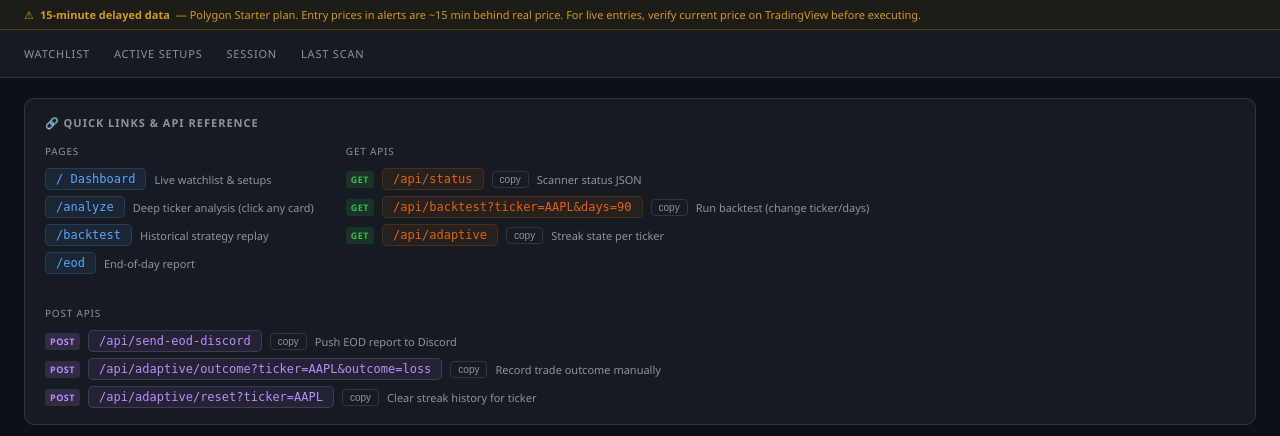
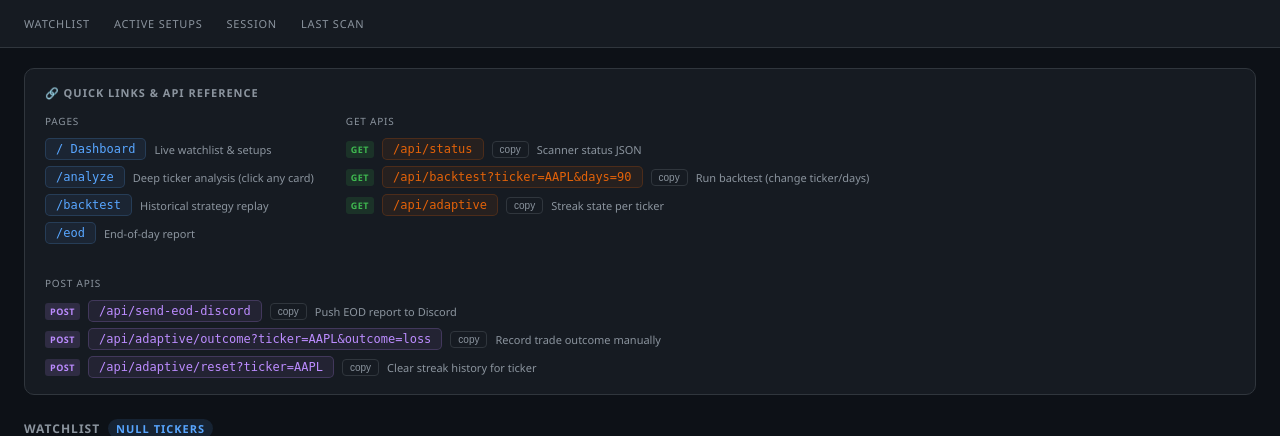
Before and after one commit to satishdulaltx-dev/smc-scanner-java-v2, a Spring app: page /dashboard in a window 1280 px wide. Shown: the part 56-492 px from the top of the page. Run offline with Thymeleaf, Linux system fonts and the light colour scheme; the template is opened without the code that fills it, so the values that code supplies are empty.

Commit message:
fix: remove 15-min delayed data warnings (upgraded to real-time Polygon plan)
Co-Authored-By: Claude Opus 4.6 <noreply@anthropic.com>

```diff
--- a/src/main/resources/templates/backtest.html
+++ b/src/main/resources/templates/backtest.html
@@ -239,7 +239,7 @@
     <div style="font-size:11px; color:var(--muted); margin-top:6px;">Replays historical price data (30d–2yr) to find setups and test outcomes</div>
 </div>
 
-<div class="footer">SD Scanner — Backtest Engine · Intraday 5m replay · Same logic as live alerts · ⚠ Polygon data is 15-min delayed</div>
+<div class="footer">SD Scanner — Backtest Engine · Intraday 5m replay · Same logic as live alerts · Real-time Polygon data</div>
 
 <script>
 let equityChart = null, distChart = null;
--- a/src/main/resources/templates/dashboard.html
+++ b/src/main/resources/templates/dashboard.html
@@ -203,10 +203,6 @@ function sendEodDiscord() {
 }
 </script>
 
-<!-- 15-min delay notice -->
-<div style="background:rgba(210,153,34,.08);border-bottom:1px solid rgba(210,153,34,.25);padding:7px 24px;font-size:11px;color:#d29922;display:flex;align-items:center;gap:6px;">
-    ⚠ <strong>15-minute delayed data</strong> — Polygon Starter plan. Entry prices in alerts are ~15 min behind real price. For live entries, verify current price on TradingView before executing.
-</div>
 
 <!-- Stats bar -->
 <div class="stats-bar">
```
